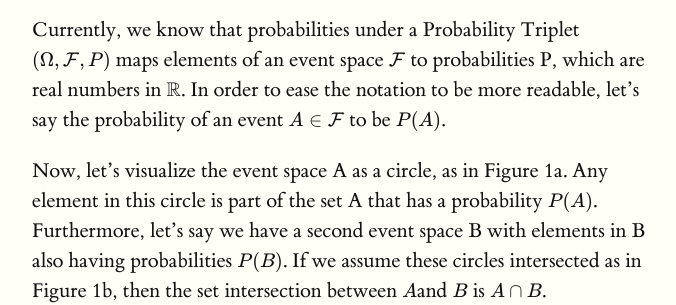
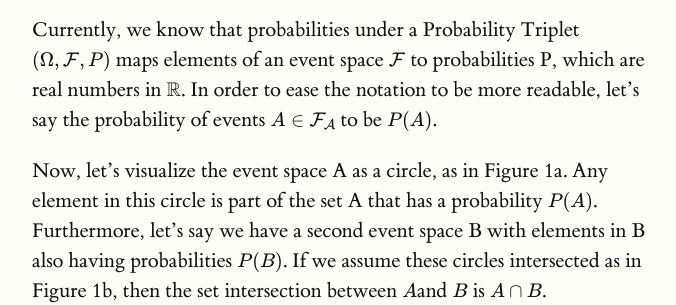
Before and after one commit to luisgc2116/luis_notes, a Jekyll site: the page built from published_notes/fundamental/intro_cond_prob/index.md, in a window 1280 px wide and 900 px high. Shown: the part 400-705 px from the top of the window, without its empty margins (128-804 px from the left). Built offline with Jekyll 4.4.1, drawn with Linux system fonts in a browser that asks for light colours; formulas are drawn with MathJax 3.

Commit message:
Update index.md

```diff
--- a/published_notes/fundamental/intro_cond_prob/index.md
+++ b/published_notes/fundamental/intro_cond_prob/index.md
@@ -7,7 +7,7 @@ categories: jekyll css
 
 Let's expand our intuition for probability. To do so, we have to extend our understanding of sets as well. Recall from the previous entry on Probability Spaces that the glue that held the intuition and mathematical explanations was the concept of sets.
 
-Currently, we know that probabilities under a Probability Triplet $$(\Omega, \mathcal{F}, P)$$ maps elements of an event space $$\mathcal{F}$$ to probabilities P, which are real numbers in $$\mathbb{R}$$. In order to ease the notation to be more readable, let's say the probability of an event $$A \in \mathcal{F}$$ to be $$P(A)$$.
+Currently, we know that probabilities under a Probability Triplet $$(\Omega, \mathcal{F}, P)$$ maps elements of an event space $$\mathcal{F}$$ to probabilities P, which are real numbers in $$\mathbb{R}$$. In order to ease the notation to be more readable, let's say the probability of events $$A \in \mathcal{F_A}$$ to be $$P(A)$$.
 
 Now, let's visualize the event space A as a circle, as in Figure 1a. Any element in this circle is part of the set A that has a probability $$P(A)$$. Furthermore, let's say we have a second event space B with elements in B also having probabilities $$P(B)$$. If we assume these circles intersected as in Figure 1b, then the set intersection between $$A $$and $$B$$ is $$A \cap B$$.
 
```
